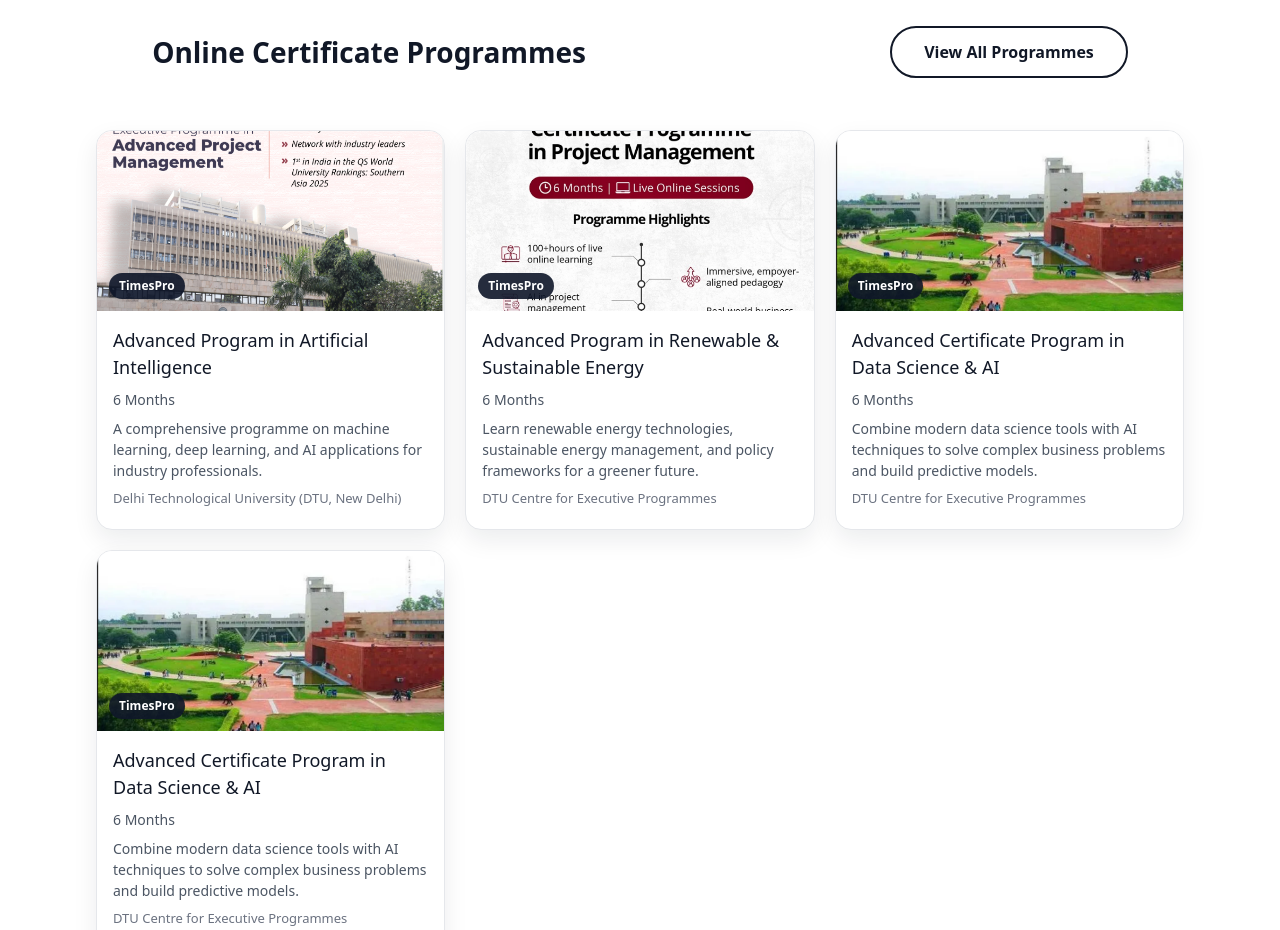
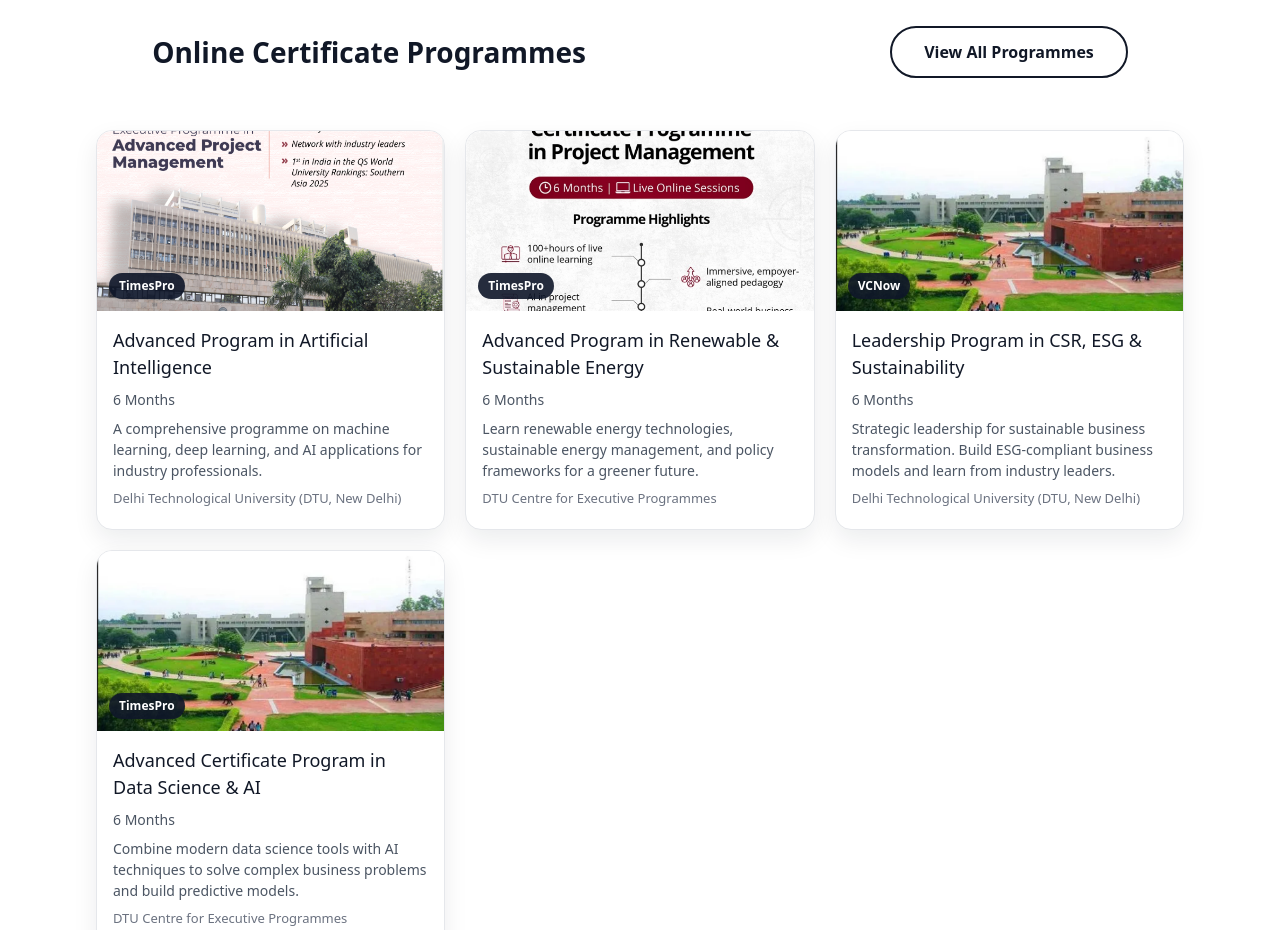
Before and after one commit to AryanManu544/cteldtu, a plain HTML site: page index.html in a window 1280 px wide. Shown: the part 1380-2310 px from the top of the page. Drawn offline with nearby package versions, Linux system fonts and the light colour scheme.

Commit message:
fixed the index and the redirects

```diff
--- a/index.html
+++ b/index.html
@@ -155,22 +155,20 @@
           </article>
         </a>
 
-        <!-- Data Science Programme Card -->
-        <a href="program-data-science.html" style="text-decoration: none; color: inherit;">
+        <a href="program-csr-esg.html" style="text-decoration: none; color: inherit;">
           <article class="programme-card">
             <div class="programme-image">
-              <img src="campus-image.jpg" alt="Data Science Programme" />
-              <span class="programme-badge">TimesPro</span>
+              <img src="campus-image.jpg" alt="CSR ESG Programme" />
+              <span class="programme-badge">VCNow</span>
             </div>
             <div class="programme-body">
-              <h3>Advanced Certificate Program in Data Science &amp; AI</h3>
+              <h3>Leadership Program in CSR, ESG &amp; Sustainability</h3>
               <p class="programme-duration">6 Months</p>
               <p class="programme-description">
-                Combine modern data science tools with AI techniques to solve complex business
-                problems and build predictive models.
+                Strategic leadership for sustainable business transformation. Build ESG-compliant business models and learn from industry leaders.
               </p>
               <p class="programme-provider">
-                DTU Centre for Executive Programmes
+                Delhi Technological University (DTU, New Delhi)
               </p>
             </div>
           </article>
```
Also changed, not shown: program-ai.html (+2 -2 lines), programs.html (+2 -2 lines).
